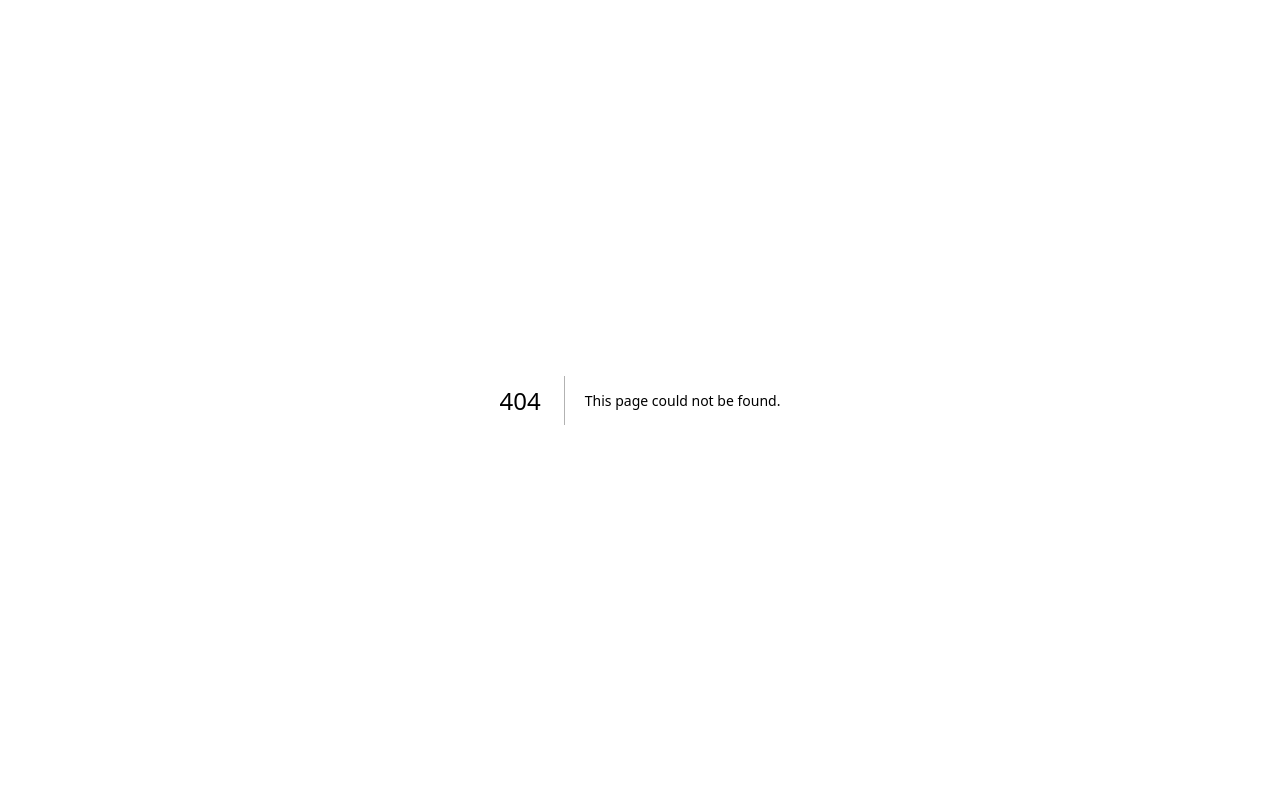
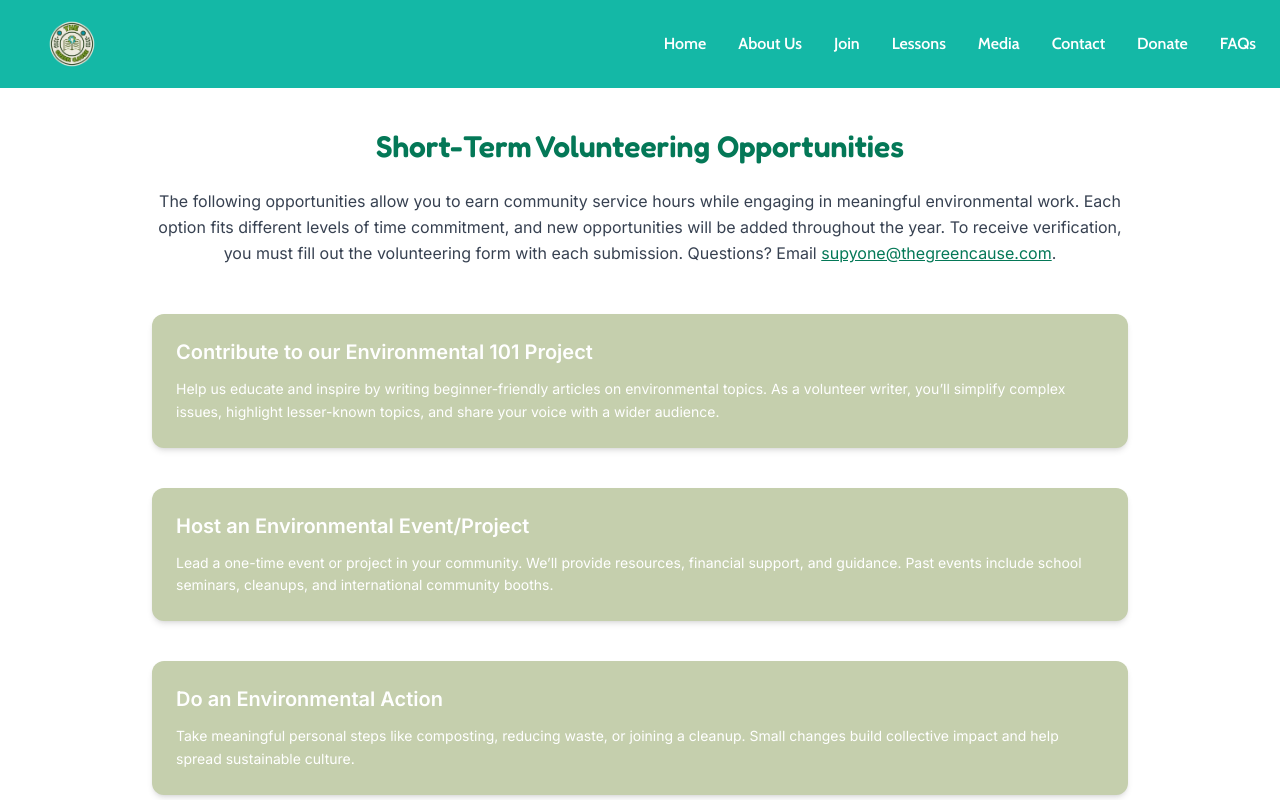
Before and after one commit to The-Green-Cause/The-Green-Cause-Website, a Next.js app in the folder frontend/: page /short_term_oppurtunities in a window 1280 px wide. Before the commit this address had no page. Shown: the top 800 px of the page. Built offline with nearby package versions, Linux system fonts and the light colour scheme; a web font is replaced by a local one.

Commit message:
short term oppurtunties page

```diff
--- a/frontend/pages/joinus.js
+++ b/frontend/pages/joinus.js
@@ -8,11 +8,11 @@ import Footer from "../components/footer";
 export default function JoinUsPage() {
   const items = [
     {
-      title: "Volunteer",
+      title: "Short Term Oppurtunities",
       icon: HeartHandshake,
       blurb:
         "Pitch in at events, help with outreach, or lend your skills remotely—flexible commitments welcome.",
-      cta: { label: "Sign up to Volunteer", href: "/volunteer" },
+      cta: { label: "Sign up", href: "/short_term_oppurtunities" },
     },
     {
       title: "Join the Internal Team",
--- /dev/null
+++ b/frontend/pages/short_term_oppurtunities.js
@@ -0,0 +1,70 @@
+import Navbar from "../components/navbar";
+import Footer from "../components/footer";
+import Head from "next/head";
+import Link from "next/link";
+
+export default function Opportunities() {
+  return (
+    <>
+      <Head>
+        <title>The Green Cause - Opportunities</title>
+        <meta name="description" content="Short-term volunteering opportunities at The Green Cause" />
+        <meta name="viewport" content="width=device-width, initial-scale=1" />
+        <link rel="icon" href="/logo.png" />
+      </Head>
+
+      <div>
+        <Navbar />
+
+
+        <div className="max-w-5xl mx-auto mt-10 px-6 text-center">
+          <h1 className="text-3xl font-fredoka font-lora text-emerald-700 mb-6">
+            Short-Term Volunteering Opportunities
+          </h1>
+          <p className="text-gray-700 leading-relaxed">
+            The following opportunities allow you to earn community service hours while
+            engaging in meaningful environmental work. Each option fits different levels
+            of time commitment, and new opportunities will be added throughout the year.
+            To receive verification, you must fill out the volunteering form with each submission.
+            Questions? Email <a href="mailto:supyone@thegreencause.com" className="text-emerald-700 underline">supyone@thegreencause.com</a>.
+          </p>
+        </div>
+
+        <div className="max-w-5xl mx-auto mt-12 px-6 space-y-10">
+          {[
+            {
+              title: "Contribute to our Environmental 101 Project",
+              content:
+                "Help us educate and inspire by writing beginner-friendly articles on environmental topics. As a volunteer writer, you’ll simplify complex issues, highlight lesser-known topics, and share your voice with a wider audience."
+            },
+            {
+              title: "Host an Environmental Event/Project",
+              content:
+                "Lead a one-time event or project in your community. We’ll provide resources, financial support, and guidance. Past events include school seminars, cleanups, and international community booths."
+            },
+            {
+              title: "Do an Environmental Action",
+              content:
+                "Take meaningful personal steps like composting, reducing waste, or joining a cleanup. Small changes build collective impact and help spread sustainable culture."
+            },
+            {
+              title: "Promote The Green Cause",
+              content:
+                "Support us by spreading the word! Post flyers, share on social media, or talk with peers and teachers. Every voice helps amplify our mission."
+            }
+          ].map((opp, i) => (
+            <div
+              key={i}
+              className="bg-[#c5cfad] p-6 rounded-xl shadow-md text-white"
+            >
+              <h2 className="text-xl font-semibold mb-3">{opp.title}</h2>
+              <p className="text-sm leading-relaxed">{opp.content}</p>
+            </div>
+          ))}
+        </div>
+
+        <Footer />
+      </div>
+    </>
+  );
+}
```
Also changed, not shown: 1 other file (tests, documents, lock files or other folders).
